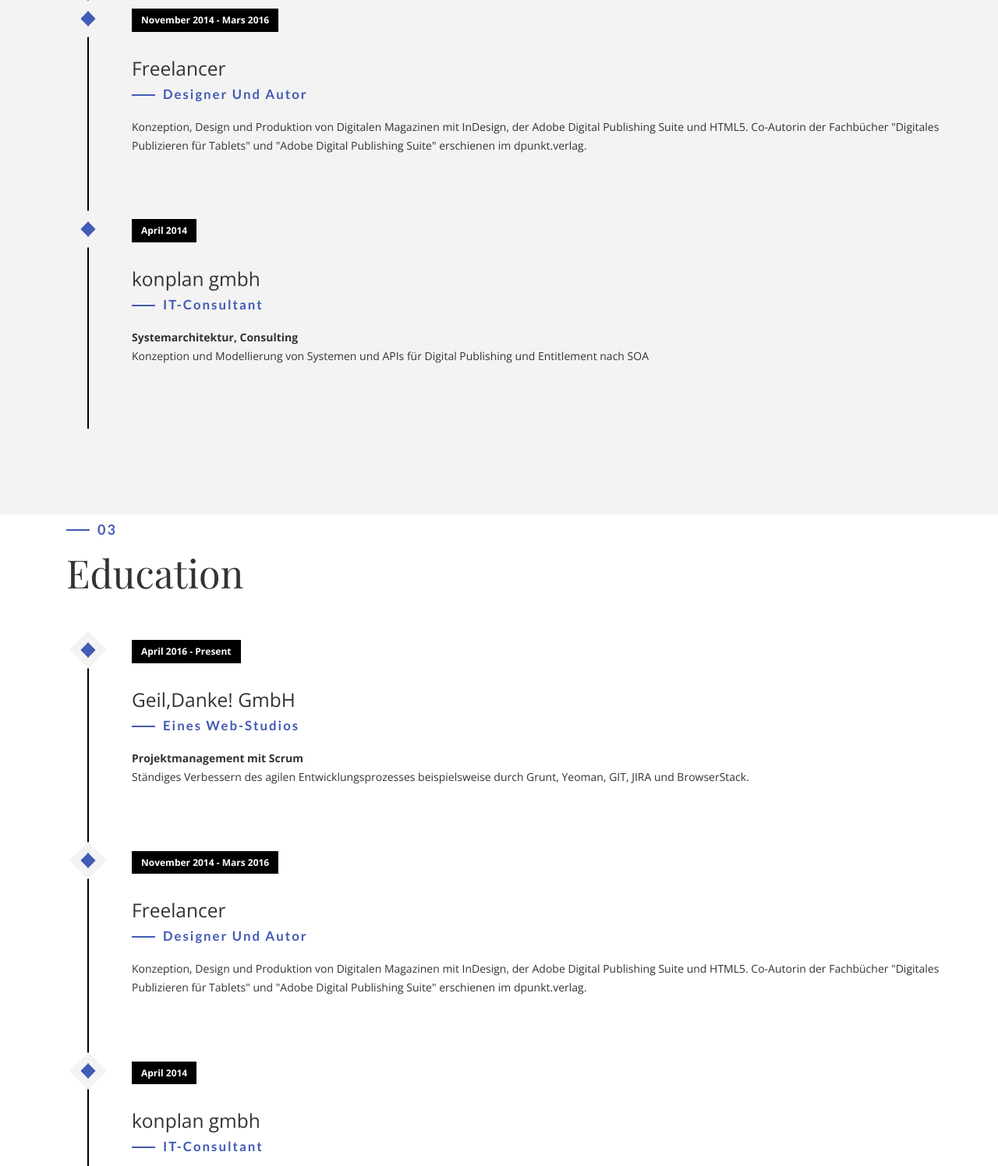
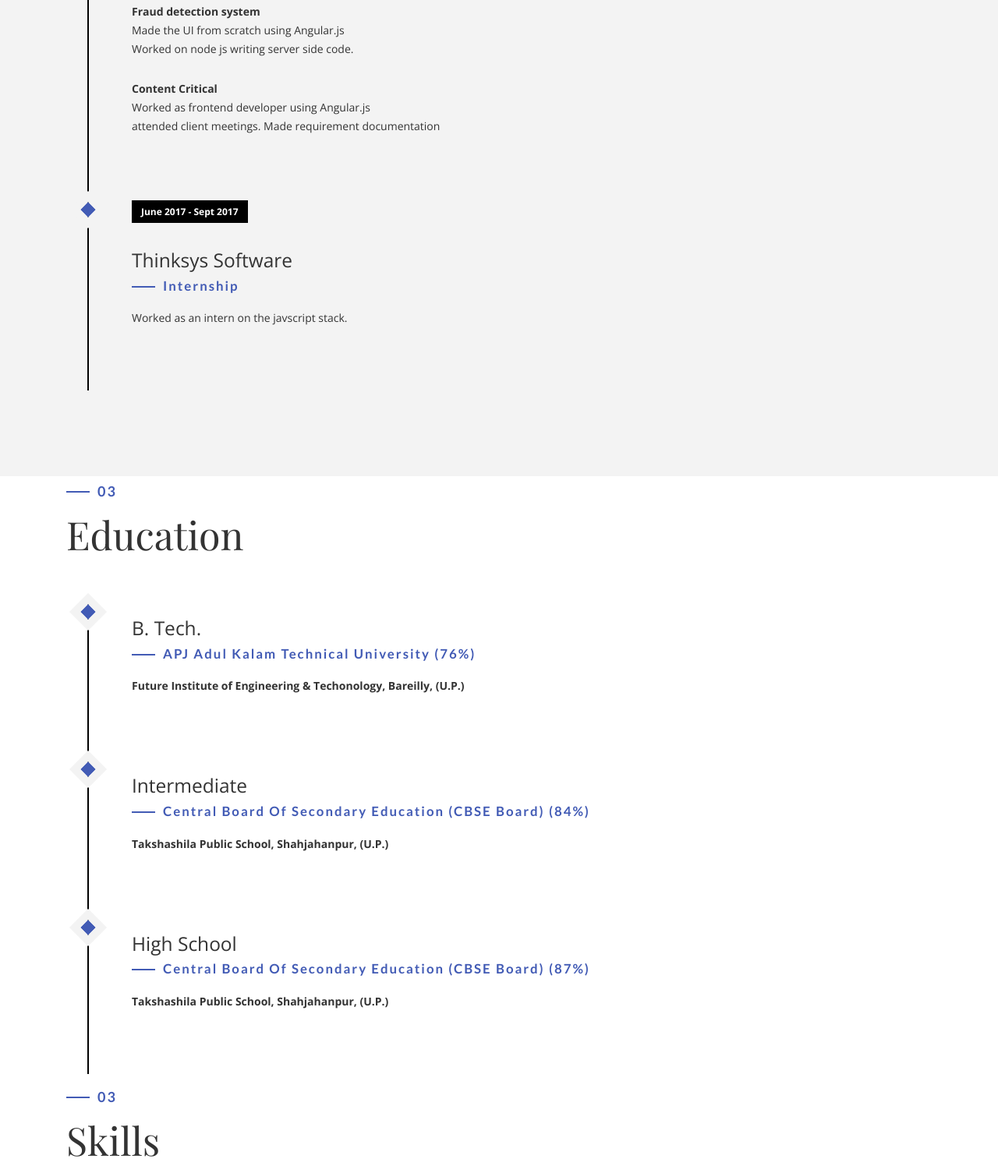
Before and after one commit to pawas-saxena/pawas-saxena, a plain HTML site: page index.html in a window 1280 px wide. Shown: the part 2104-3600 px from the top of the page at 78% size. Drawn offline with nearby package versions, Linux system fonts and the light colour scheme; files whose address does not match are found by name; a web font is replaced by a local one.

Commit message:
added eductaion and experience

```diff
--- a/index.html
+++ b/index.html
@@ -68,7 +68,7 @@
                 <h4>01</h4>
                 <h1 class="size-50">Know <br /> About me</h1>
                 <div class="h-50"></div>
-                <p>Javascript developer with experience of working on frontend and backend. I am enthusiastic about new technologies . Always trying to build cool stuff.</p>
+                <p>I am a Javascript developer enthusiastic about new technologies . Always trying to build cool stuff. Like to read books in free time</p>
                 <div class="h-50"></div>
             </div>
             <div class="col-md-6 about-img-div">
@@ -92,30 +92,34 @@
                     <li class="timeline-event" data-aos="fade-up">
                         <label class="timeline-event-icon"></label>
                         <div class="timeline-event-copy">
-                            <p class="timeline-event-thumbnail">April 2016 - Present</p>
-                            <h3>Geil,Danke! GmbH</h3>
-                            <h4>eines Web-Studios</h4>
-                            <p><strong>Projektmanagement mit Scrum</strong>
-                                <br>Ständiges Verbessern des agilen Entwicklungsprozesses beispielsweise durch Grunt, Yeoman, GIT, JIRA und BrowserStack.</p>
+                            <p class="timeline-event-thumbnail">Sept 2017 - Present</p>
+                            <h3>Thinksys Software</h3>
+                            <h4>Javascript Developer</h4>
+                            <p><strong>Smilebox</strong>
+                                <br>Maintained Video Rendering Servers as a Nodejs Developer.
+                                <br>Build new features and fixed bugs working on the frontend on technologies - C#, Jquery, Vue.js
+                                <br>Interacted with client, used project mangement tools (JIRA)
+                            </p>
+
+                            <p><strong>Fraud detection system</strong>
+                                <br>Made the UI from scratch using Angular.js
+                                <br>Worked on node js writing server side code.
+                            </p>
+
+
+                            <p><strong>Content Critical</strong>
+                                <br>Worked as frontend developer using Angular.js
+                                <br>attended client meetings. Made requirement documentation
+                            </p>
                         </div>
                     </li>
                     <li class="timeline-event" data-aos="fade-up" data-aos-delay=".2">
                         <label class="timeline-event-icon"></label>
                         <div class="timeline-event-copy">
-                            <p class="timeline-event-thumbnail">November 2014 - Mars 2016</p>
-                            <h3>Freelancer</h3>
-                            <h4>Designer und Autor</h4>
-                            <p>Konzeption, Design und Produktion von Digitalen Magazinen mit InDesign, der Adobe Digital Publishing Suite und HTML5. Co-Autorin der Fachbücher "Digitales Publizieren für Tablets" und "Adobe Digital Publishing Suite" erschienen im dpunkt.verlag.</p>
-                        </div>
-                    </li>
-                    <li class="timeline-event" data-aos="fade-up" data-aos-delay=".4">
-                        <label class="timeline-event-icon"></label>
-                        <div class="timeline-event-copy">
-                            <p class="timeline-event-thumbnail">April 2014</p>
-                            <h3>konplan gmbh</h3>
-                            <h4>IT-Consultant</h4>
-                            <p><strong>Systemarchitektur, Consulting</strong>
-                                <br>Konzeption und Modellierung von Systemen und APIs für Digital Publishing und Entitlement nach SOA</p>
+                            <p class="timeline-event-thumbnail">June 2017 - Sept 2017</p>
+                            <h3>Thinksys Software</h3>
+                            <h4>Internship</h4>
+                            <p>Worked as an intern on the javscript stack.</p>
                         </div>
                     </li>
                 </ul>
@@ -137,30 +141,26 @@
                     <li class="timeline-event" data-aos="fade-up">
                         <label class="timeline-event-icon"></label>
                         <div class="timeline-event-copy">
-                            <p class="timeline-event-thumbnail">April 2016 - Present</p>
-                            <h3>Geil,Danke! GmbH</h3>
-                            <h4>eines Web-Studios</h4>
-                            <p><strong>Projektmanagement mit Scrum</strong>
-                                <br>Ständiges Verbessern des agilen Entwicklungsprozesses beispielsweise durch Grunt, Yeoman, GIT, JIRA und BrowserStack.</p>
+                            <h3>B. Tech.</h3>
+                            <h4>APJ Adul Kalam Technical University (76%)</h4>
+                            <p><strong>Future Institute of Engineering & Techonology, Bareilly, (U.P.)</strong>
+                            </p>
                         </div>
                     </li>
                     <li class="timeline-event" data-aos="fade-up" data-aos-delay=".2">
                         <label class="timeline-event-icon"></label>
                         <div class="timeline-event-copy">
-                            <p class="timeline-event-thumbnail">November 2014 - Mars 2016</p>
-                            <h3>Freelancer</h3>
-                            <h4>Designer und Autor</h4>
-                            <p>Konzeption, Design und Produktion von Digitalen Magazinen mit InDesign, der Adobe Digital Publishing Suite und HTML5. Co-Autorin der Fachbücher "Digitales Publizieren für Tablets" und "Adobe Digital Publishing Suite" erschienen im dpunkt.verlag.</p>
+                            <h3>Intermediate</h3>
+                            <h4>Central Board of Secondary Education (CBSE Board) (84%)</h4>
+                            <p><strong>Takshashila Public School, Shahjahanpur, (U.P.)</strong></p>
                         </div>
                     </li>
                     <li class="timeline-event" data-aos="fade-up" data-aos-delay=".4">
                         <label class="timeline-event-icon"></label>
                         <div class="timeline-event-copy">
-                            <p class="timeline-event-thumbnail">April 2014</p>
-                            <h3>konplan gmbh</h3>
-                            <h4>IT-Consultant</h4>
-                            <p><strong>Systemarchitektur, Consulting</strong>
-                                <br>Konzeption und Modellierung von Systemen und APIs für Digital Publishing und Entitlement nach SOA</p>
+                            <h3>High School</h3>
+                            <h4>Central Board of Secondary Education (CBSE Board) (87%)</h4>
+                            <p><strong>Takshashila Public School, Shahjahanpur, (U.P.)</strong></p>
                         </div>
                     </li>
                 </ul>
@@ -183,11 +183,9 @@
                     <li class="timeline-event" data-aos="fade-up">
                         <label class="timeline-event-icon"></label>
                         <div class="timeline-event-copy">
-                            <p class="timeline-event-thumbnail">April 2016 - Present</p>
+                            <p class="timeline-event-thumbnail">GIT</p>
+                            <p class="timeline-event-thumbnail">Node</p>
                             <h3>Geil,Danke! GmbH</h3>
-                            <h4>eines Web-Studios</h4>
-                            <p><strong>Projektmanagement mit Scrum</strong>
-                                <br>Ständiges Verbessern des agilen Entwicklungsprozesses beispielsweise durch Grunt, Yeoman, GIT, JIRA und BrowserStack.</p>
                         </div>
                     </li>
                     <li class="timeline-event" data-aos="fade-up" data-aos-delay=".2">
```
